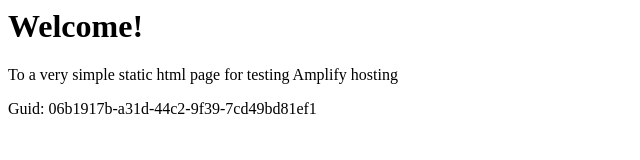
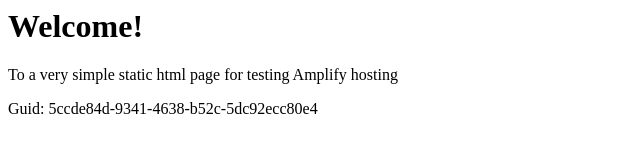
Before and after one commit to aws-aemilia-lhr/Github-PR-Commit-Integration-Test-DoNotTouch-GitHubWebhookPushCanaryTest-v1-prod-eu-west-2, a website: page src/index.html in a window 1280 px wide. Shown: the full height of the page, 0-640 px from the left. Drawn offline with Linux system fonts and the light colour scheme.

Commit message:
commit from integ tests

```diff
--- a/src/index.html
+++ b/src/index.html
@@ -12,6 +12,6 @@
 <body>
     <h1>Welcome!</h1>
     <p>To a very simple static html page for testing Amplify hosting</p>
-    <p>Guid: 06b1917b-a31d-44c2-9f39-7cd49bd81ef1</p></body>
+    <p>Guid: 5ccde84d-9341-4638-b52c-5dc92ecc80e4</p></body>
 
 </html>
```
